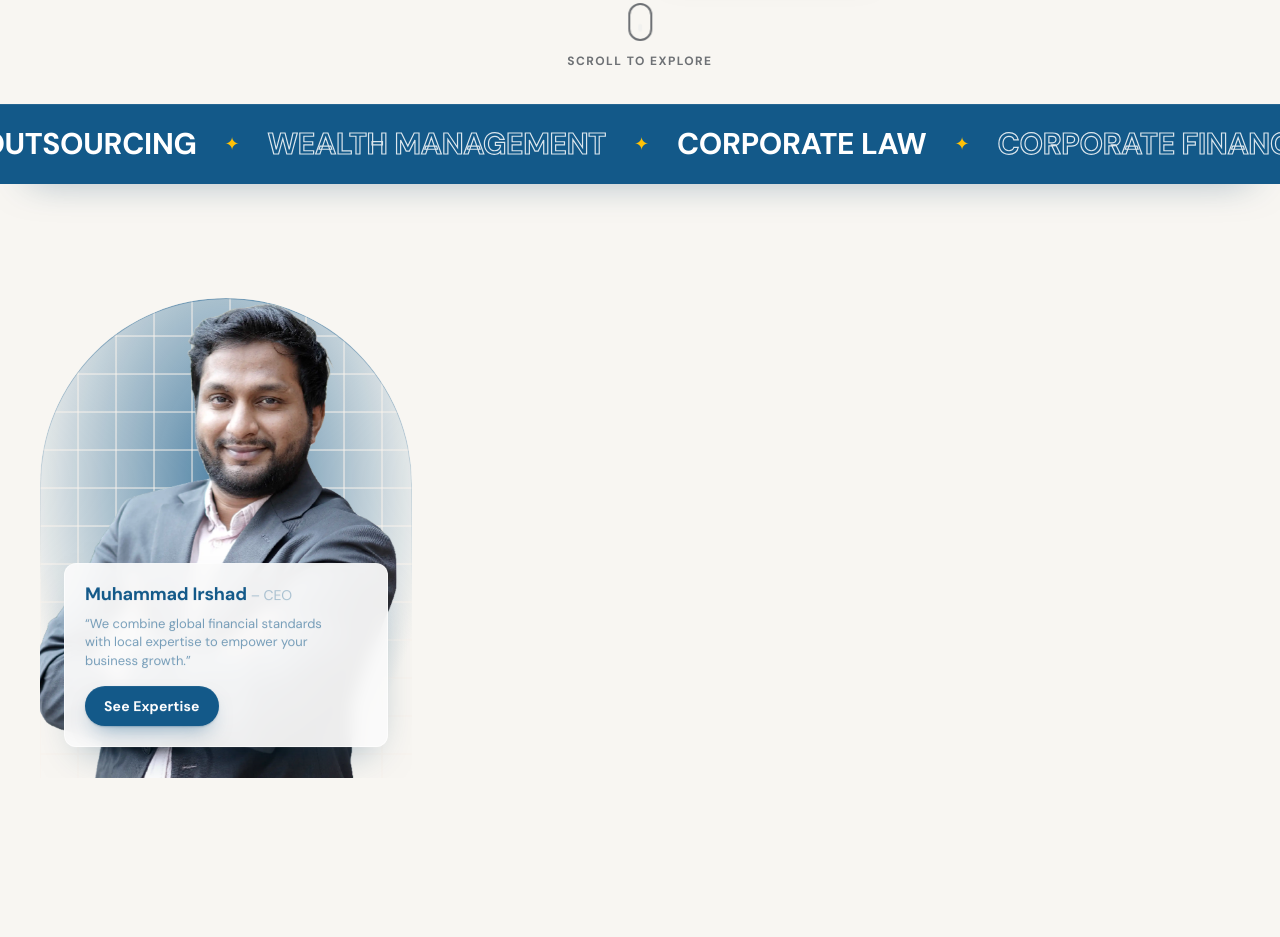
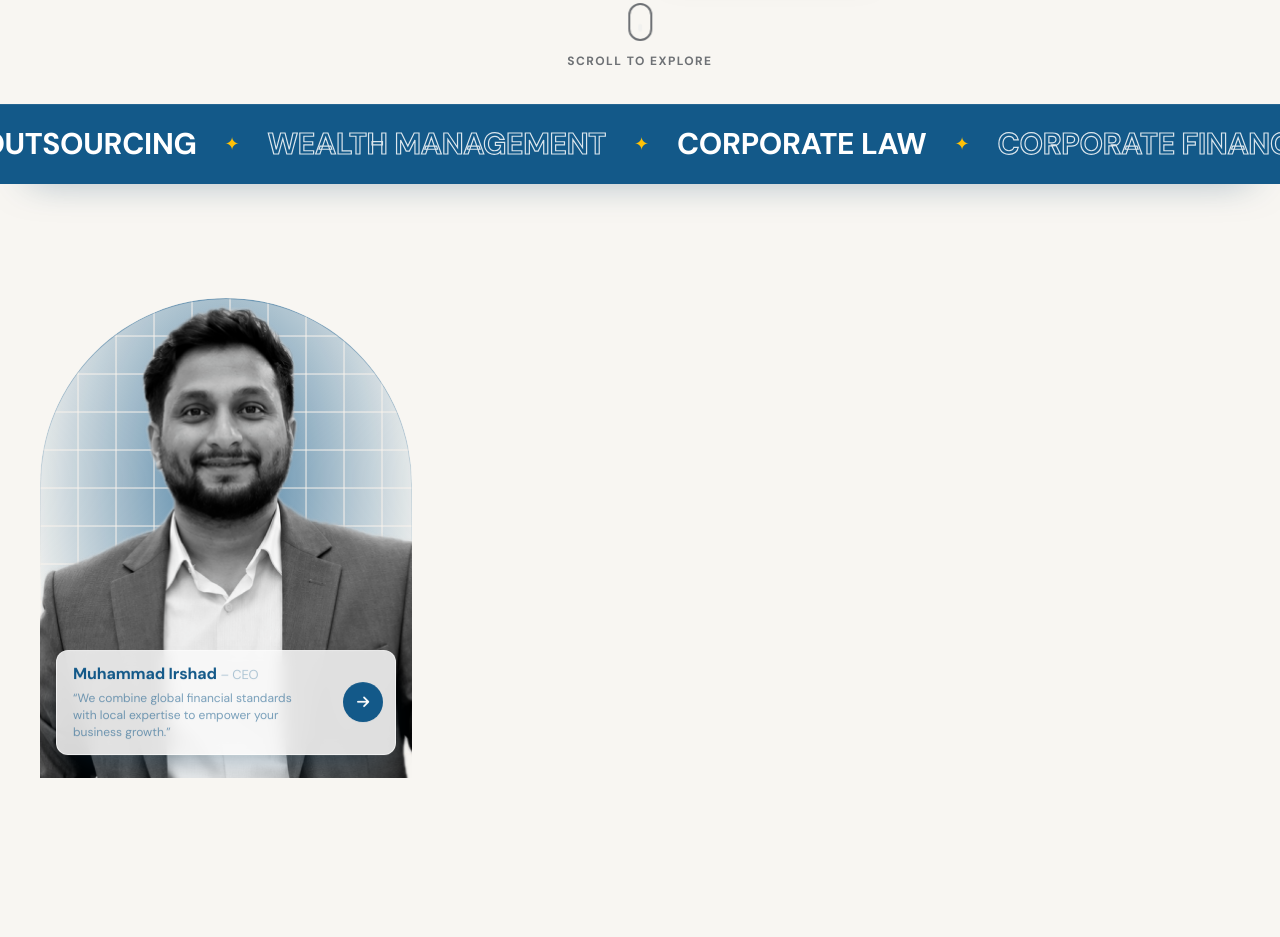
Before and after one commit to mubashir111/prime_assosiate, a plain HTML site: page index.html in a window 1280 px wide. Shown: the part 671-1608 px from the top of the page. Drawn offline with nearby package versions, Linux system fonts and the light colour scheme; animation ran at ten frames a second.

Commit message:
Update CEO photo and lighten the portrait card
Co-Authored-By: Claude Opus 5.5 <noreply@anthropic.com>

```diff
--- a/css/home.css
+++ b/css/home.css
@@ -513,47 +513,63 @@ html:not(.story) .ticker__track {
   transform: translateX(-50%);
 }
 
-/* Height follows content (no dead gap between quote and button). */
+/* A slim caption strip at the foot of the arch: the photo stays the hero. */
 .portrait__card {
   position: absolute;
-  right: 24px;
-  bottom: 24px;
-  left: 24px;
+  right: 16px;
+  bottom: 16px;
+  left: 16px;
   display: flex;
-  flex-direction: column;
-  gap: 16px;
-  padding: 18px 20px 20px;
+  align-items: center;
+  gap: 14px;
+  padding: 12px 12px 12px 16px;
   border: 1px solid rgb(255 255 255 / 0.6);
   border-radius: var(--radius-md);
-  background: rgb(250 250 250 / 0.94);
+  background: rgb(250 250 250 / 0.86);
   box-shadow: 0 18px 40px -20px rgb(11 61 96 / 0.5);
   -webkit-backdrop-filter: blur(8px);
   backdrop-filter: blur(8px);
 }
 
 .portrait__name {
-  font-size: 18px;
-  line-height: 24px;
+  font-size: 16px;
+  line-height: 22px;
   letter-spacing: -0.01em;
   color: var(--color-primary);
 }
 
 .portrait__name small {
-  font-size: 14px;
+  font-size: 13px;
   font-weight: 400;
   color: rgb(var(--color-primary-rgb) / 0.32);
 }
 
 .portrait__quote {
-  margin-top: 8px;
+  margin-top: 4px;
   font-family: var(--font-heading);
-  font-size: 13px;
-  line-height: 1.4;
+  font-size: 12px;
+  line-height: 1.45;
   color: rgb(var(--color-primary-rgb) / 0.56);
 }
 
-.portrait__card .btn {
-  align-self: flex-start;
+.portrait__link {
+  display: grid;
+  flex: none;
+  place-items: center;
+  width: 40px;
+  height: 40px;
+  margin-left: auto;
+  border-radius: 50%;
+  background: var(--color-primary);
+  font-size: 14px;
+  color: #fff;
+  transition: transform 0.3s var(--ease), background-color 0.3s var(--ease);
+}
+
+.portrait__link:hover,
+.portrait__link:focus-visible {
+  background: var(--color-primary-dark, #0b3d60);
+  transform: translateX(3px);
 }
 
 .service-grid {
@@ -664,11 +680,9 @@ html:not(.story) .ticker__track {
   }
 
   .portrait__card {
-    right: 16px;
-    bottom: 16px;
-    left: 16px;
-    padding: 14px 16px 16px;
-    gap: 12px;
+    right: 12px;
+    bottom: 12px;
+    left: 12px;
   }
 
   .service-grid {
--- a/css/inner.css
+++ b/css/inner.css
@@ -282,9 +282,9 @@
 
 .member__photo {
   position: absolute;
-  top: -3px;
-  left: 13.5%;
-  width: 73%;
+  top: 0;
+  left: 5%;
+  width: 90%;
   max-width: none;
   height: auto;
 }
--- a/index.html
+++ b/index.html
@@ -162,13 +162,13 @@
     <section class="overview" id="story" aria-label="Our services">
       <div class="container overview__grid">
         <div class="portrait">
-          <img class="portrait__photo" src="assets/img/ceo-portrait.png" alt="Muhammad Irshad, CEO" width="428" height="656" loading="lazy">
+          <img class="portrait__photo" src="assets/img/irshad-portrait.png" alt="Muhammad Irshad, CEO" width="860" height="1318" loading="lazy">
           <div class="portrait__card">
             <div>
               <h2 class="portrait__name">Muhammad Irshad <small>– CEO</small></h2>
               <p class="portrait__quote">“We combine global financial standards with local expertise to empower your business growth.”</p>
             </div>
-            <a class="btn btn--sm" href="team.html">See Expertise</a>
+            <a class="portrait__link" href="team.html" aria-label="See Muhammad Irshad’s expertise" title="See expertise"><i class="fas fa-arrow-right" aria-hidden="true"></i></a>
           </div>
         </div>
         <div class="service-grid">
```
Also changed, not shown: about.html (+1 -1 lines), team.html (+1 -1 lines), assets/img/ceo-cutout.png (deleted), assets/img/ceo-portrait.png (deleted), assets/img/irshad-cutout.png (added), assets/img/irshad-portrait.png (added).
